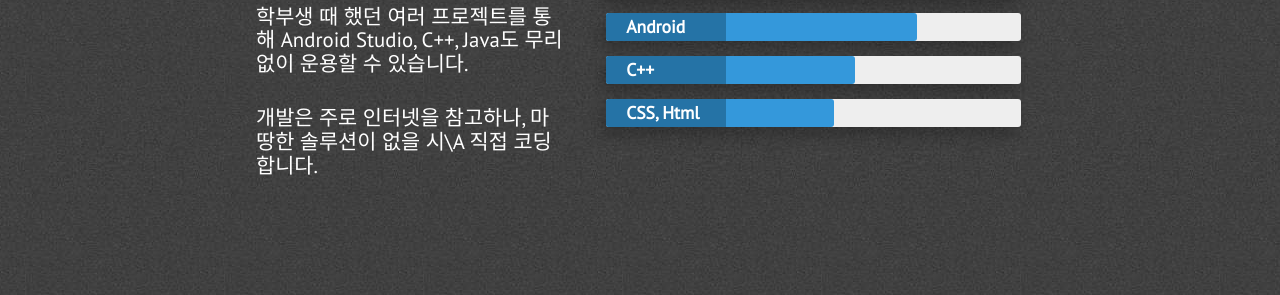
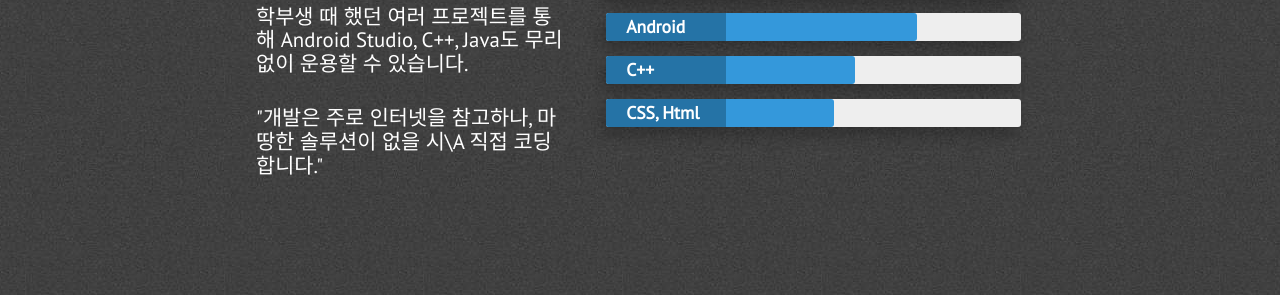
Before and after one commit to SongChaeYoung98/SongChaeYoung98.github.io, a Jekyll site: the page built from index.html, in a window 1280 px wide and 900 px high, scrolled down 2282 px. Shown: the part 156-451 px from the top of the window. Built offline with Jekyll 4.4.1, drawn with Linux system fonts in a browser that asks for light colours; nearby versions of some CDN libraries.

```diff
--- a/_includes/skills.html
+++ b/_includes/skills.html
@@ -14,7 +14,7 @@
                         학부생 때 했던 여러 프로젝트를 통해 Android Studio, C++, Java도 무리없이 운용할 수 있습니다.
                     </p>
                     <p class="paragraph-text left-align">
-                        개발은 주로 인터넷을 참고하나, 마땅한 솔루션이 없을 시\A 직접 코딩합니다.
+                        "개발은 주로 인터넷을 참고하나, 마땅한 솔루션이 없을 시\A 직접 코딩합니다."
                     </p>
                 </div>
 
```
